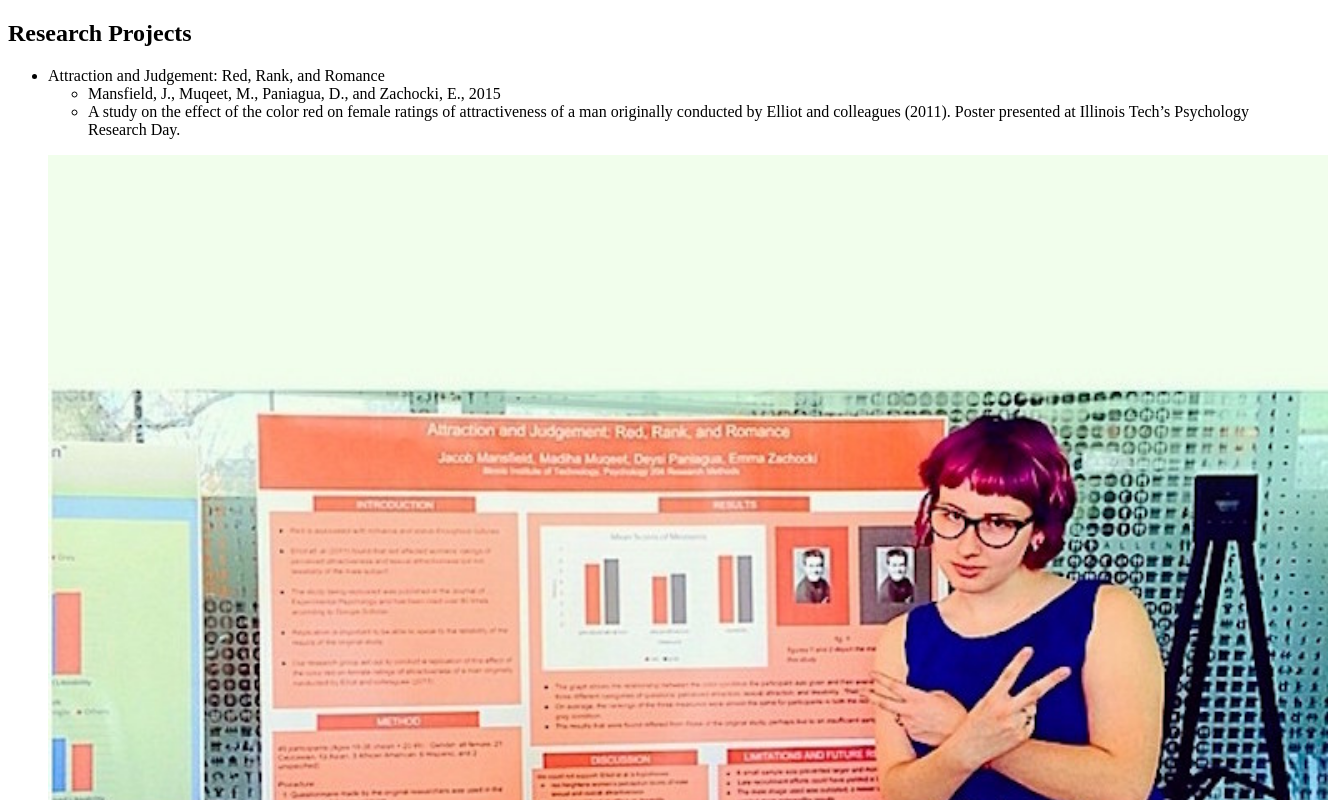
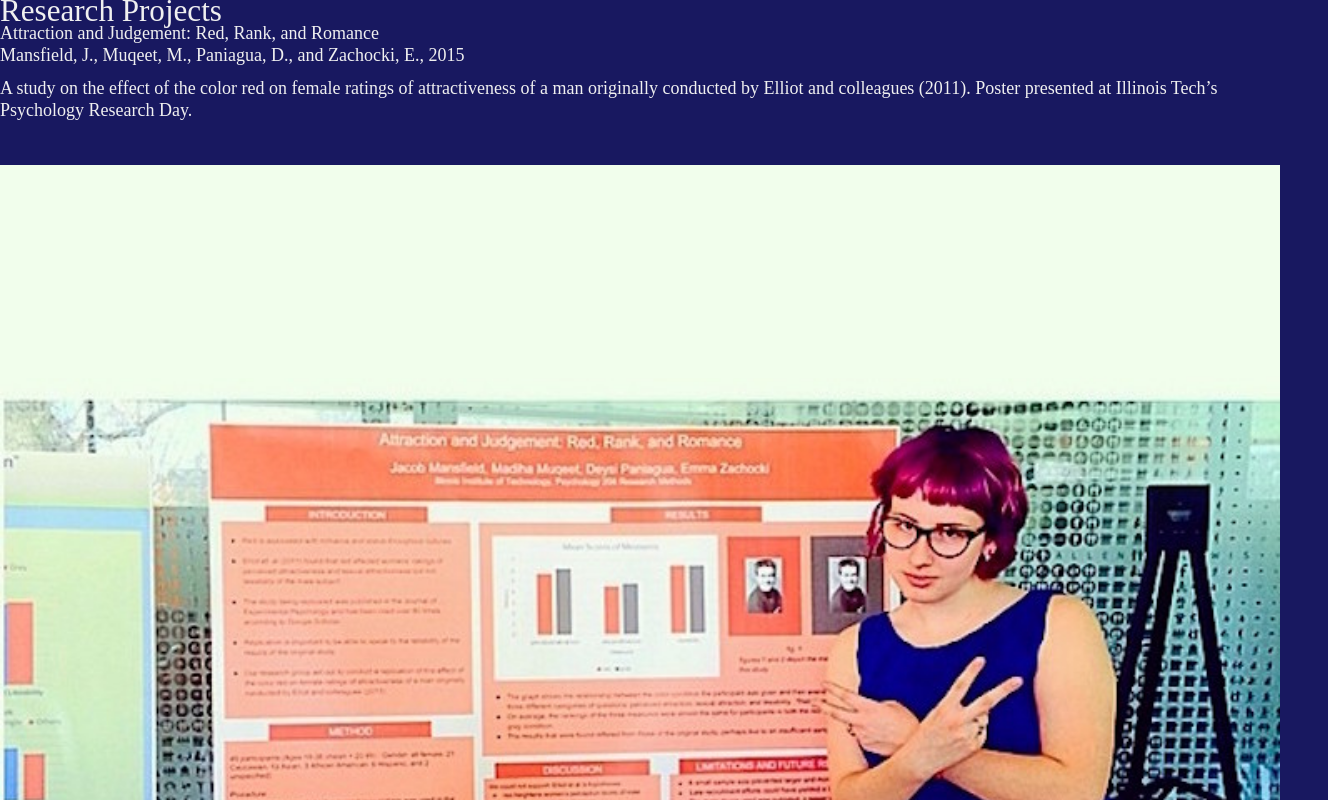
Before and after one commit to ezachock/Project-2, a plain HTML site: page projects.html in a window 1280 px wide. Shown: the top 800 px of the page, 1328 px wide, since content can reach past the window. Drawn offline with Linux system fonts and the light colour scheme.

Commit message:
add font size change and screen file to html pages

```diff
--- a/projects.html
+++ b/projects.html
@@ -4,12 +4,13 @@
 <head>
   <meta charset="utf-8" />
   <meta name="viewport" content="width=device-width,initial-scale=1.0,shrink-to-fit=no"/>
+  <link rel="stylesheet" media="screen" href="screen.css" />
   <title>Emma Zachocki's Projects</title>
 </head>
 
 <body>
 <section class="projects">
-  <h2>Research Projects</h2>
+  <h1>Research Projects</h1>
 	<ul class="title">
 	  <li>Attraction and Judgement: Red, Rank, and Romance
 	    <ul>
--- a/screen.css
+++ b/screen.css
@@ -22,3 +22,28 @@ html {
   background-color: #181860;
   color: #F0F0F0;
 }
+
+h1 {
+  font-size: 1.728em; /* 31.104px */
+  line-height:
+}
+
+p,
+ul {
+  padding-bottom: 1.222em; /* 22px */
+}
+
+li {
+  padding-bottom: 0.611em; /* 11px = half gridline*/
+}
+
+li:last-child {
+  padding-bottom: 0;
+}
+
+img {
+  display: block;
+  max-width: 100%;
+}
+
+/* ===== LAYOUT STYLES ===== */
```
Also changed, not shown: fun.html (+1 -0 lines), resume.html (+1 -0 lines).
